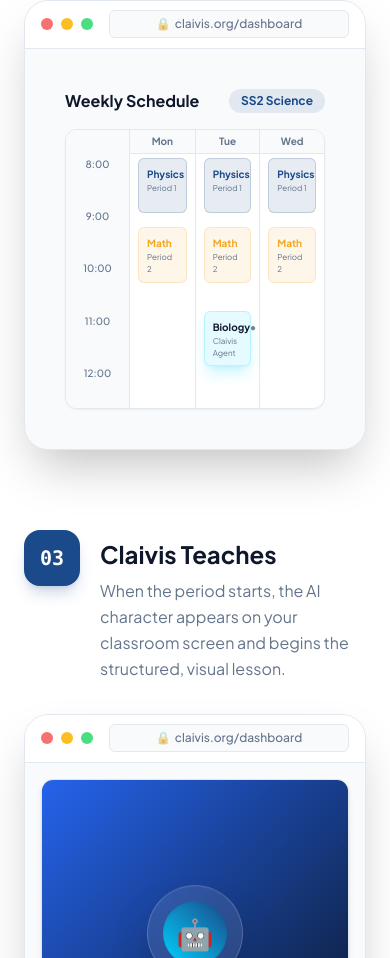
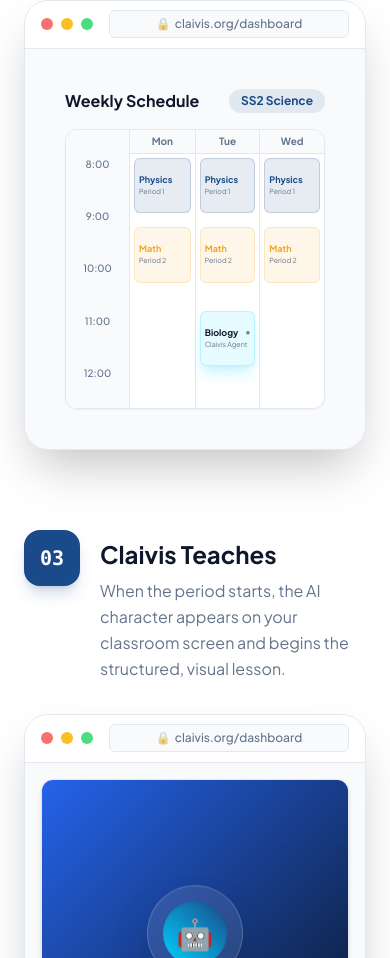
Before and after one commit to claivis-org/claivis-landing, a Next.js app: page / in a window 390 px wide. Shown: the part 3560-4518 px from the top of the page. Built offline with nearby package versions, Linux system fonts and the light colour scheme.

Commit message:
fix: apply responsive styles to timetable blocks

```diff
--- a/app/page.tsx
+++ b/app/page.tsx
@@ -176,18 +176,21 @@
           {['Mon', 'Tue', 'Wed'].map((day, d) => (
             <div key={day} className="relative">
               <div className="text-center text-[10px] font-bold text-text-muted py-1 border-b border-border bg-base">{day}</div>
-              <div className="absolute top-[10%] left-2 right-2 h-[20%] bg-blue/10 border border-blue/20 rounded-md p-2 hover:bg-blue hover:text-white transition-colors cursor-pointer group">
-                <div className="text-[10px] font-bold text-blue group-hover:text-white">Physics</div>
-                <div className="text-[8px] text-text-muted group-hover:text-white/80">Period 1</div>
+              <div className="absolute top-[10%] left-1 right-1 sm:left-2 sm:right-2 h-[20%] bg-blue/10 border border-blue/20 rounded-md p-1 sm:p-2 flex flex-col justify-center hover:bg-blue hover:text-white transition-colors cursor-pointer group overflow-hidden">
+                <div className="text-[9px] sm:text-[10px] font-bold text-blue group-hover:text-white leading-tight truncate">Physics</div>
+                <div className="text-[7px] sm:text-[8px] text-text-muted group-hover:text-white/80 truncate mt-0.5">Period 1</div>
               </div>
-              <div className="absolute top-[35%] left-2 right-2 h-[20%] bg-gold/10 border border-gold/20 rounded-md p-2 hover:bg-gold hover:text-white transition-colors cursor-pointer group">
-                <div className="text-[10px] font-bold text-gold group-hover:text-white">Math</div>
-                <div className="text-[8px] text-text-muted group-hover:text-white/80">Period 2</div>
+              <div className="absolute top-[35%] left-1 right-1 sm:left-2 sm:right-2 h-[20%] bg-gold/10 border border-gold/20 rounded-md p-1 sm:p-2 flex flex-col justify-center hover:bg-gold hover:text-white transition-colors cursor-pointer group overflow-hidden">
+                <div className="text-[9px] sm:text-[10px] font-bold text-gold group-hover:text-white leading-tight truncate">Math</div>
+                <div className="text-[7px] sm:text-[8px] text-text-muted group-hover:text-white/80 truncate mt-0.5">Period 2</div>
               </div>
               {d === 1 && (
-                <div className="absolute top-[65%] left-2 right-2 h-[20%] bg-accent/10 border border-accent/20 rounded-md p-2 hover:bg-accent-dark hover:text-white transition-colors cursor-pointer group shadow-lg shadow-accent/20">
-                  <div className="text-[10px] font-bold text-accent-dark group-hover:text-white flex justify-between">Biology <span className="animate-pulse">●</span></div>
-                  <div className="text-[8px] text-text-muted group-hover:text-white/80">Claivis Agent</div>
+                <div className="absolute top-[65%] left-1 right-1 sm:left-2 sm:right-2 h-[20%] bg-accent/10 border border-accent/20 rounded-md p-1 sm:p-2 flex flex-col justify-center hover:bg-accent-dark hover:text-white transition-colors cursor-pointer group shadow-lg shadow-accent/20 overflow-hidden">
+                  <div className="text-[9px] sm:text-[10px] font-bold text-accent-dark group-hover:text-white flex justify-between items-center gap-0.5 w-full leading-tight">
+                    <span className="truncate">Biology</span>
+                    <span className="animate-pulse flex-shrink-0 text-[8px] sm:text-[10px]">●</span>
+                  </div>
+                  <div className="text-[7px] sm:text-[8px] text-text-muted group-hover:text-white/80 truncate mt-0.5">Claivis Agent</div>
                 </div>
               )}
             </div>
```
